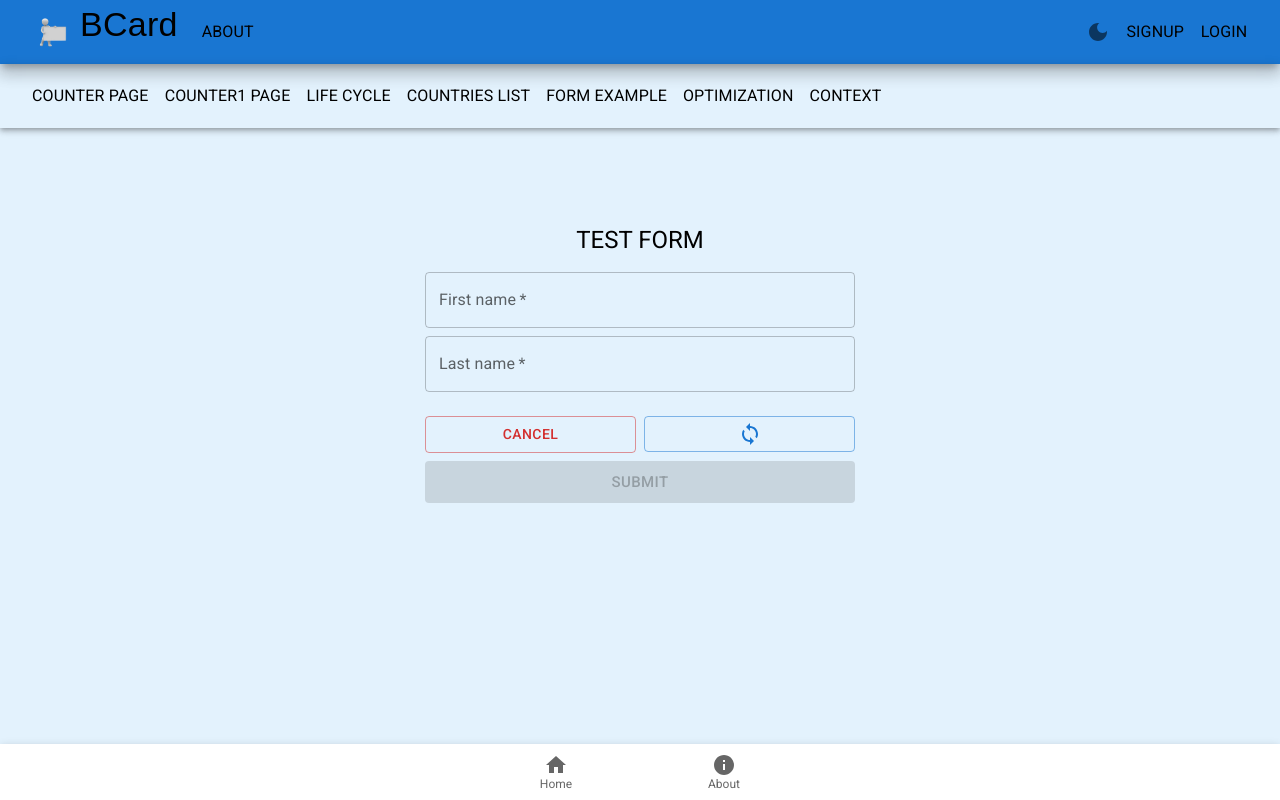
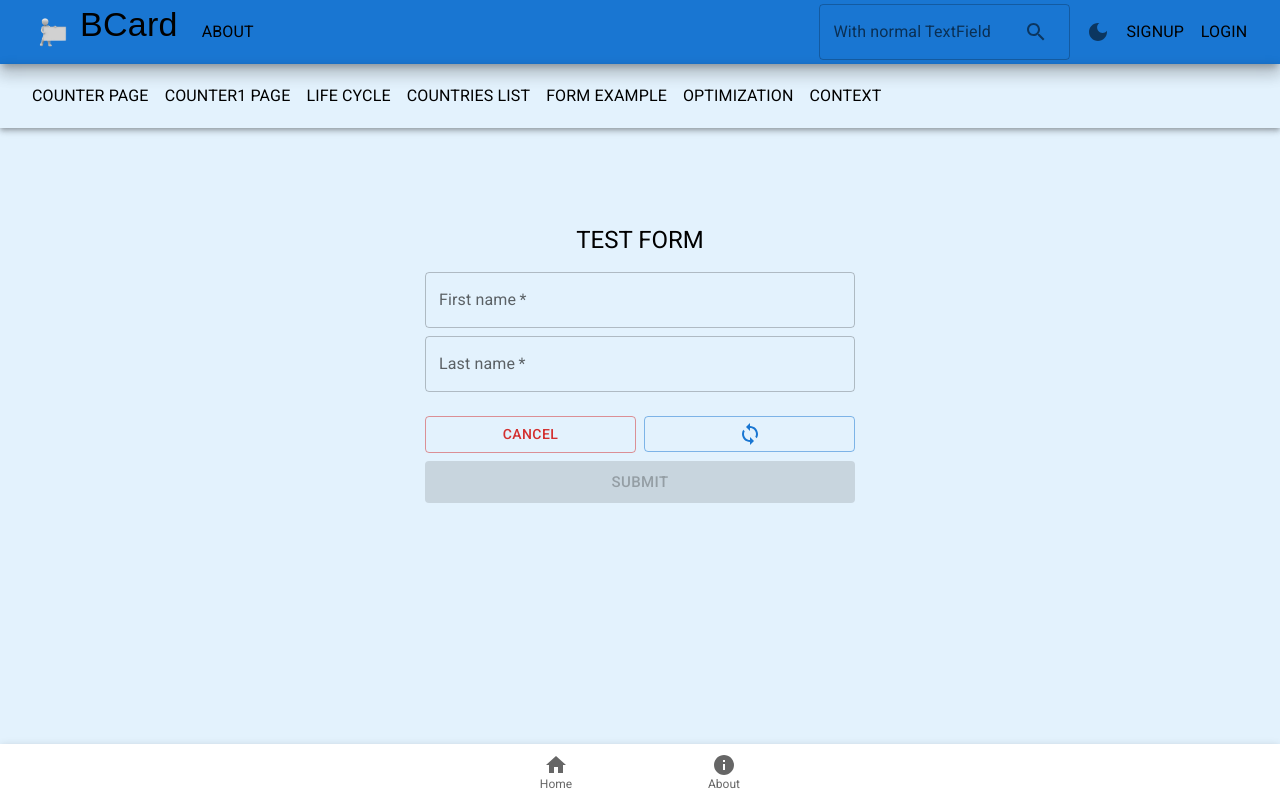
Before and after one commit to TheFinker/react-project-final, a React (Create React App) app: page /sandbox/form in a window 1280 px wide. Built offline with nearby package versions, Linux system fonts and the light colour scheme.

Commit message:
work in progress

```diff
--- a/src/hooks/useAxios.js
+++ b/src/hooks/useAxios.js
@@ -1,7 +1,7 @@
 import axios from "axios";
 import { useEffect } from "react";
+import { useSnack } from "../providers/SnackbarProvider";
 import { useUser } from "../users/providers/UserProvider";
-import { useSnack } from "../providers/SnackbarProvider";
 
 export default function useAxios() {
   const { token } = useUser();
--- a/src/layout/header/topNavBar/rightNavigation/RightNavBar.jsx
+++ b/src/layout/header/topNavBar/rightNavigation/RightNavBar.jsx
@@ -1,12 +1,13 @@
 import DarkModeIcon from "@mui/icons-material/DarkMode";
 import LightModeIcon from "@mui/icons-material/LightMode";
-import { Box, IconButton } from "@mui/material";
+import SearchIcon from "@mui/icons-material/Search";
+import { Box, IconButton, TextField } from "@mui/material";
 import React from "react";
+import { useTheme } from "../../../../providers/CustomThemeProvider";
 import { useUser } from "../../../../users/providers/UserProvider";
 import Logged from "./Logged";
+import MoreButton from "./MoreButton";
 import NotLogged from "./NotLogged";
-import { useTheme } from "../../../../providers/CustomThemeProvider";
-import MoreButton from "./MoreButton";
 
 export default function RightNavBar() {
   const { user } = useUser();
@@ -19,6 +20,16 @@ export default function RightNavBar() {
           alignItems: "center",
         }}
       >
+        <TextField
+          label="With normal TextField"
+          InputProps={{
+            endAdornment: (
+                <IconButton>
+                  <SearchIcon />
+                </IconButton>
+            ),
+          }}
+        />
         <IconButton sx={{ ml: 1 }} onClick={toggleDarkMode}>
           {isDark ? <LightModeIcon /> : <DarkModeIcon />}
         </IconButton>
--- a/src/users/pages/ProfilePage.jsx
+++ b/src/users/pages/ProfilePage.jsx
@@ -1,14 +1,25 @@
 import { Box, Container, Grid, TextField } from "@mui/material";
-import React, { useContext } from "react";
+import React, { useContext, useEffect, useState } from "react";
+import useAxios from "../../hooks/useAxios";
 import { UserContext } from "../providers/UserProvider";
+import { getUserData } from "../services/usersApiService";
 
 export default function ProfilePage() {
-  const { user } = useContext(UserContext);
-//   TODO get user data
-//   const userData = getUserData(user._id);
+  const { user, token } = useContext(UserContext);
+  const [currentUser, setCurrentUser] = useState();
+  useAxios();
+  const fetchUserData = async (existedUser) => {
+    const userData = await getUserData(existedUser._id);
+    setCurrentUser(userData);
+  };
 
+  useEffect(() => {
+    if (user) {
+      fetchUserData(user);
+    }
+  }, [user]);
 
-  if (!user) {
+  if (!user || !currentUser) {
     return <></>;
   }
 
@@ -30,7 +41,7 @@ export default function ProfilePage() {
         <Grid container spacing={1}>
           <Grid item xs={12} sm={6}>
             <TextField
-              value={user.first}
+              value={currentUser.name.first}
               fullWidth
               name="first"
               label="first name"
@@ -43,6 +54,7 @@ export default function ProfilePage() {
               fullWidth
               name="middle"
               label="middle name"
+              value={currentUser.name.middle}
               disabled
               sm={6}
               required={false}
```
